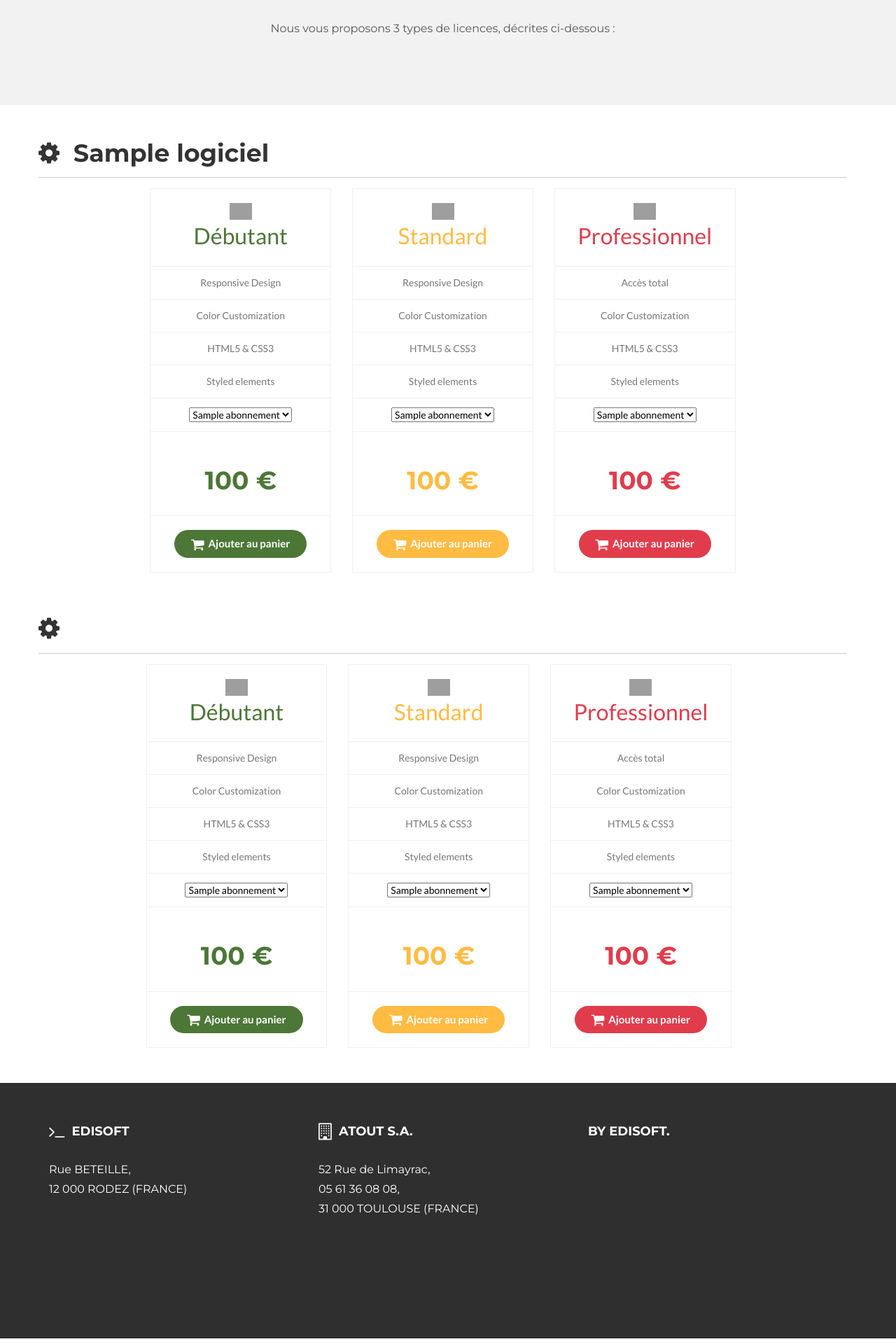
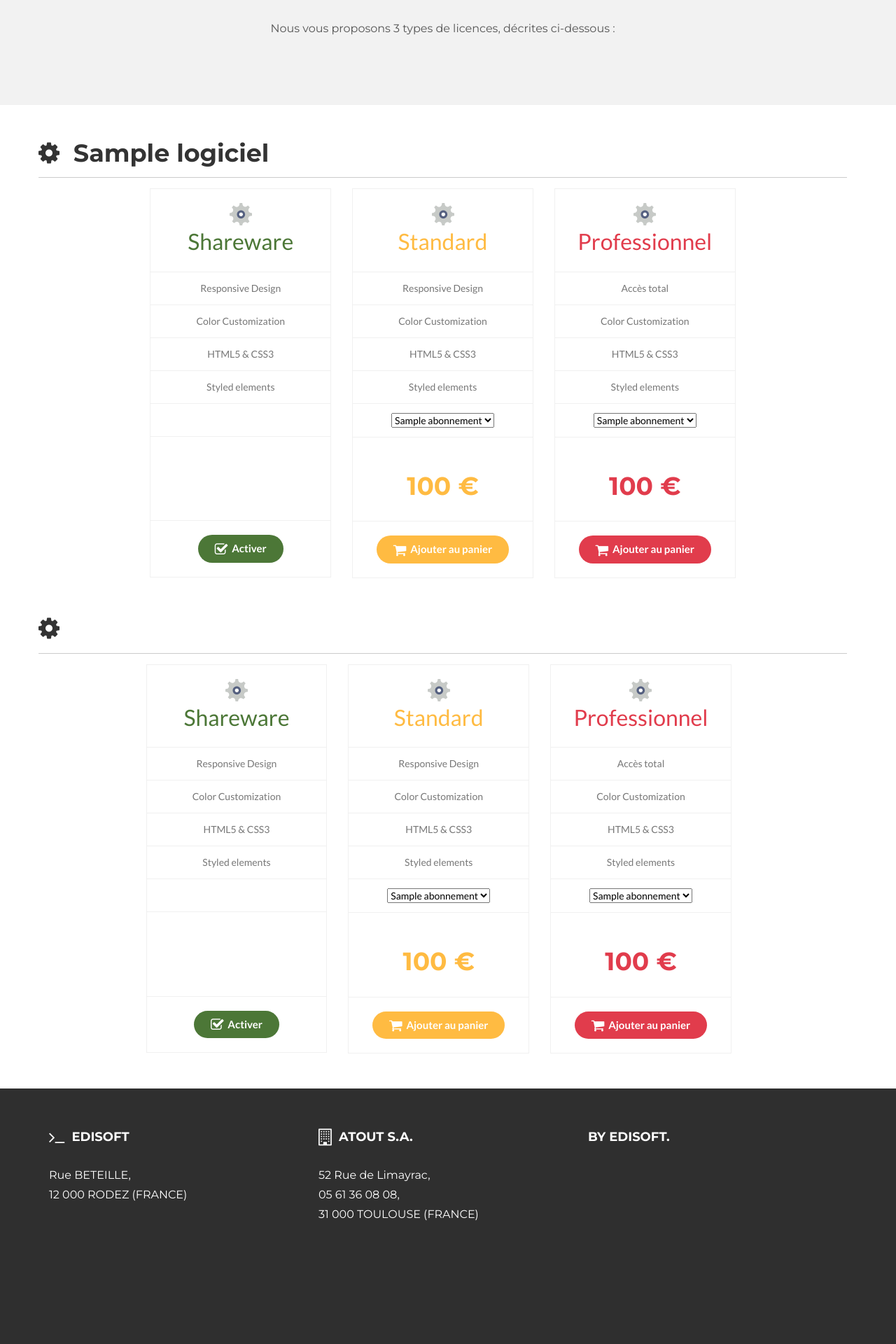
Before and after one commit to McFly12/AtoutProtect, a PHP site: page /atoutprotect/ in a window 1280 px wide; the page is wider, and only the part inside the window is pictured. Shown: the part 1289-3209 px from the top of that part at 70% size. Run offline with PHP 8.4, Linux system fonts and the light colour scheme; tables that the repository leaves empty or names only in its code hold one stand-in row (values such as "Sample post"); data that the repository does not hold is empty; some libraries are stand-ins or nearby versions; grey boxes are pictures that could not be loaded.

Commit message:
14/06/2017
- UPDATE : Noms Licences
- EDIT : Settigns SVG

```diff
--- a/index.php
+++ b/index.php
@@ -247,34 +247,24 @@
   					<div class="col-xs-12 col-sm-6 col-md-3">
   							<ul class="pricing p-green">
   								<li>
-  									<img src="http://bread.pp.ua/n/settings_g.svg" alt="">
-  									<big>Débutant</big>
+  									<img src="assets/img/settings.svg" alt="">
+  									<big>Shareware</big>
   								</li>
   								<li>Responsive Design</li>
   								<li>Color Customization</li>
   								<li>HTML5 & CSS3</li>
   								<li>Styled elements</li>
-                  <li>
-                    <select width="auto" id="type_abo" name="type_abo">
-                      <?php $req = $maPdoFonction->Abonnements();
-                            if($req->rowCount() >= 1) {
-                              while($donnees = $req->fetch()) { ?>
-                                  <option value="<?php echo $donnees['id']; ?>"><?php echo $donnees['nom']; ?></option>
-                              <?php }
-                            }
-                      ?>
-                    </select>
-                  </li>
+                  <li><br/></li>
   								<li>
-  									<h3>100 &euro;</h3>
+  									<h3><br/></h3>
   									<!-- <span>per month</span> -->
   								</li>
   								<li>
                     <?php if(isset($_SESSION['nom'])) { ?>
-  									  <button class="add-to-cart"><i class="fa fa-shopping-cart fa-lg" aria-hidden="true"></i>&nbsp;&nbsp;<a style="color:white;" href="basket.php?action=ajouter&amp;nom_logiciel=Logiciel1&amp;prix_logiciel=100&amp;quantite_logiciel=1&amp;type_logiciel=debutantlogiciel1">Ajouter au panier</a></button>
+  									  <button class="add-to-cart"><i class="fa fa-check-square-o fa-lg" aria-hidden="true"></i>&nbsp;&nbsp;<a style="color:white;" >Activer</a></button>
                       <?php }
                       else { ?>
-                        <button class="add-to-cart"><i class="fa fa-shopping-cart fa-lg" aria-hidden="true"></i>&nbsp;&nbsp;<a style="color:white;" data-toggle="modal" data-target="#NoSession">Ajouter au panier</a></button>
+                        <button class="add-to-cart"><i class="fa fa-check-square-o fa-lg" aria-hidden="true"></i>&nbsp;&nbsp;<a style="color:white;" data-toggle="modal" data-target="#NoSession">Activer</a></button>
                       <?php } ?>
                   </li>
   							</ul>
@@ -283,7 +273,7 @@
   					<div class="col-xs-12 col-sm-6 col-md-3">
   							<ul class="pricing p-yel">
   								<li>
-  									<img src="http://bread.pp.ua/n/settings_y.svg" alt="">
+  									<img src="assets/img/settings.svg" alt="">
   									<big>Standard</big>
   								</li>
   								<li>Responsive Design</li>
@@ -319,7 +309,7 @@
   					<div class="col-xs-12 col-sm-6 col-md-3">
   							<ul class="pricing p-red">
   								<li>
-  									<img src="http://bread.pp.ua/n/settings_r.svg" alt="">
+  									<img src="assets/img/settings.svg" alt="">
   									<big>Professionnel</big>
   								</li>
   								<li>Accès total</li>
@@ -362,34 +352,24 @@
       					<div class="col-xs-12 col-sm-6 col-md-3">
       							<ul class="pricing p-green">
       								<li>
-      									<img src="http://bread.pp.ua/n/settings_g.svg" alt="">
-      									<big>Débutant</big>
+      									<img src="assets/img/settings.svg" alt="">
+      									<big>Shareware</big>
       								</li>
       								<li>Responsive Design</li>
       								<li>Color Customization</li>
       								<li>HTML5 & CSS3</li>
       								<li>Styled elements</li>
-                      <li>
-                        <select width="auto" id="type_abo" name="type_abo">
-                          <?php $req = $maPdoFonction->Abonnements();
-                                if($req->rowCount() >= 1) {
-                                  while($donnees = $req->fetch()) { ?>
-                                      <option value="<?php echo $donnees['id']; ?>"><?php echo $donnees['nom']; ?></option>
-                                  <?php }
-                                }
-                          ?>
-                        </select>
-                      </li>
+                      <li><br/></li>
       								<li>
-      									<h3>100 &euro;</h3>
+      									<h3><br/></h3>
       									<!-- <span>per month</span> -->
       								</li>
       								<li>
                         <?php if(isset($_SESSION['nom'])) { ?>
-      									   <button class="add-to-cart"><i class="fa fa-shopping-cart fa-lg" aria-hidden="true"></i>&nbsp;&nbsp;<a style="color:white;" href="basket.php?action=ajouter&amp;nom_logiciel=Logiciel2&amp;prix_logiciel=100&amp;quantite_logiciel=1&amp;type_logiciel=debutantlogiciel2">Ajouter au panier</a></button>
+      									   <button class="add-to-cart"><i class="fa fa-check-square-o fa-lg" aria-hidden="true"></i>&nbsp;&nbsp;<a style="color:white;">Activer</a></button>
                            <?php }
                            else { ?>
-                              <button class="add-to-cart"><i class="fa fa-shopping-cart fa-lg" aria-hidden="true"></i>&nbsp;&nbsp;<a style="color:white;" data-toggle="modal" data-target="#NoSession">Ajouter au panier</a></button>
+                              <button class="add-to-cart"><i class="fa fa-check-square-o fa-lg" aria-hidden="true"></i>&nbsp;&nbsp;<a style="color:white;" data-toggle="modal" data-target="#NoSession">Activer</a></button>
                            <?php } ?>
                       </li>
       							</ul>
@@ -398,7 +378,7 @@
       					<div class="col-xs-12 col-sm-6 col-md-3">
       							<ul class="pricing p-yel">
       								<li>
-      									<img src="http://bread.pp.ua/n/settings_y.svg" alt="">
+      									<img src="assets/img/settings.svg" alt="">
       									<big>Standard</big>
       								</li>
       								<li>Responsive Design</li>
@@ -434,7 +414,7 @@
       					<div class="col-xs-12 col-sm-6 col-md-3">
       							<ul class="pricing p-red">
       								<li>
-      									<img src="http://bread.pp.ua/n/settings_r.svg" alt="">
+      									<img src="assets/img/settings.svg" alt="">
       									<big>Professionnel</big>
       								</li>
       								<li>Accès total</li>
```
Also changed, not shown: assets/img/settings.svg (added).
